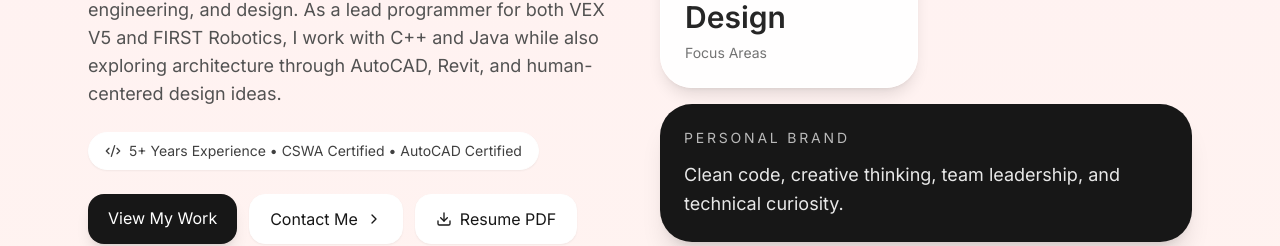
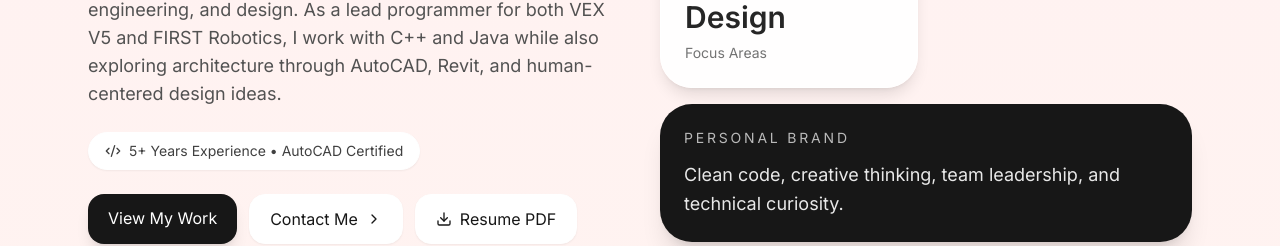
Before and after one commit to tzwqt/tati-portfolio, a React (Vite) app: page / in a window 1280 px wide. Shown: the part 456-702 px from the top of the page. Built offline with nearby package versions, Linux system fonts and the light colour scheme.

Commit message:
took away cswa

```diff
--- a/src/pages/Index.tsx
+++ b/src/pages/Index.tsx
@@ -175,7 +175,7 @@ export default function InteractiveResumeSite() {
           </div>
 
           <div className="flex flex-wrap gap-3 text-sm text-neutral-700">
-          <div className="flex items-center gap-2 rounded-full bg-white dark:bg-neutral-900 px-4 py-2 shadow-sm border border-white dark:border-neutral-800 text-neutral-700 dark:text-neutral-200"><Code2 className="h-4 w-4" /> 5+ Years Experience • CSWA Certified • AutoCAD Certified</div>
+          <div className="flex items-center gap-2 rounded-full bg-white dark:bg-neutral-900 px-4 py-2 shadow-sm border border-white dark:border-neutral-800 text-neutral-700 dark:text-neutral-200"><Code2 className="h-4 w-4" /> 5+ Years Experience • AutoCAD Certified</div>
           </div>
           <div className="flex flex-wrap gap-3">
           <a href="#projects" className="rounded-2xl px-5 py-3 bg-neutral-900 dark:bg-white text-white dark:text-neutral-900 shadow-lg hover:-translate-y-0.5 transition">              View My Work
```
